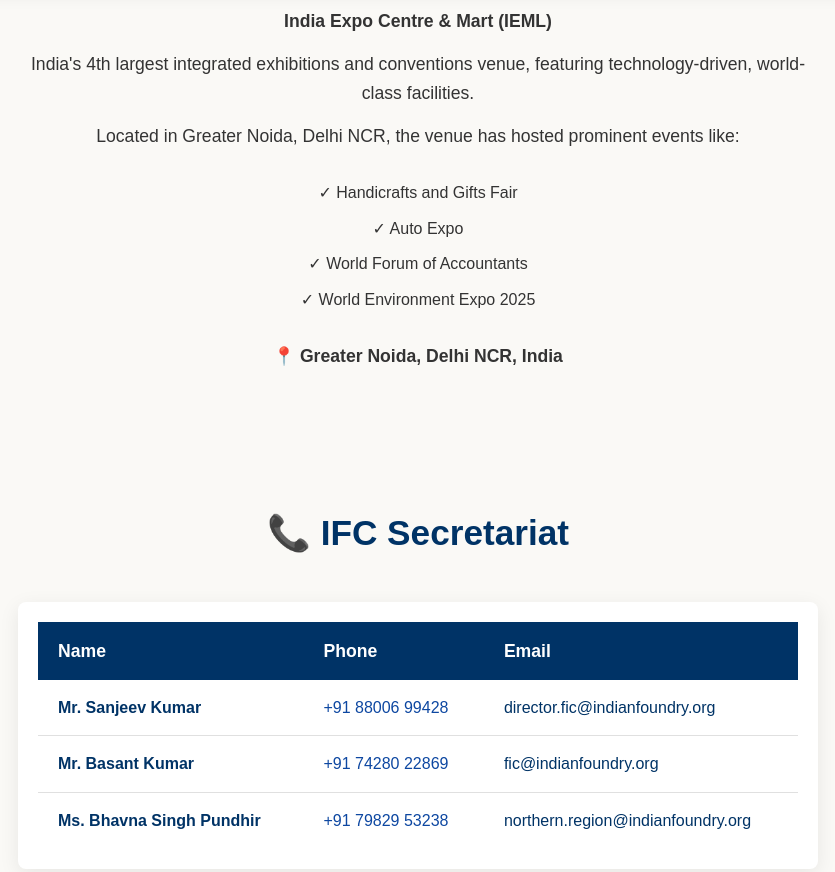
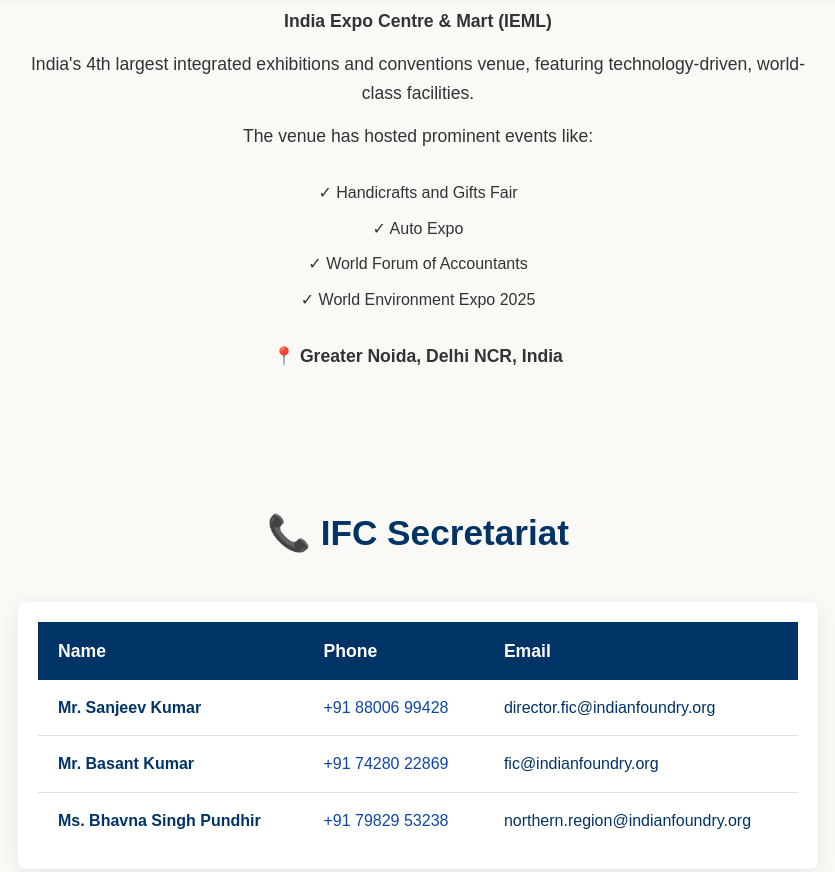
Before and after one commit to Mukulshokeen/75ifc, a plain HTML site: page ifc75/index.html in a window 1280 px wide. Shown: the part 4380-5252 px from the top of the page, without its empty margins (222-1057 px from the left). Drawn offline with Linux system fonts and the light colour scheme.

Commit message:
Update index.html

```diff
--- a/ifc75/index.html
+++ b/ifc75/index.html
@@ -696,7 +696,7 @@
             <div class="venue-content">
                 <p><strong>India Expo Centre & Mart (IEML)</strong></p>
                 <p>India's 4th largest integrated exhibitions and conventions venue, featuring technology-driven, world-class facilities.</p>
-                <p>Located in Greater Noida, Delhi NCR, the venue has hosted prominent events like:</p>
+                <p>The venue has hosted prominent events like:</p>
                 <ul>
                     <li>✓ Handicrafts and Gifts Fair</li>
                     <li>✓ Auto Expo</li>
```
